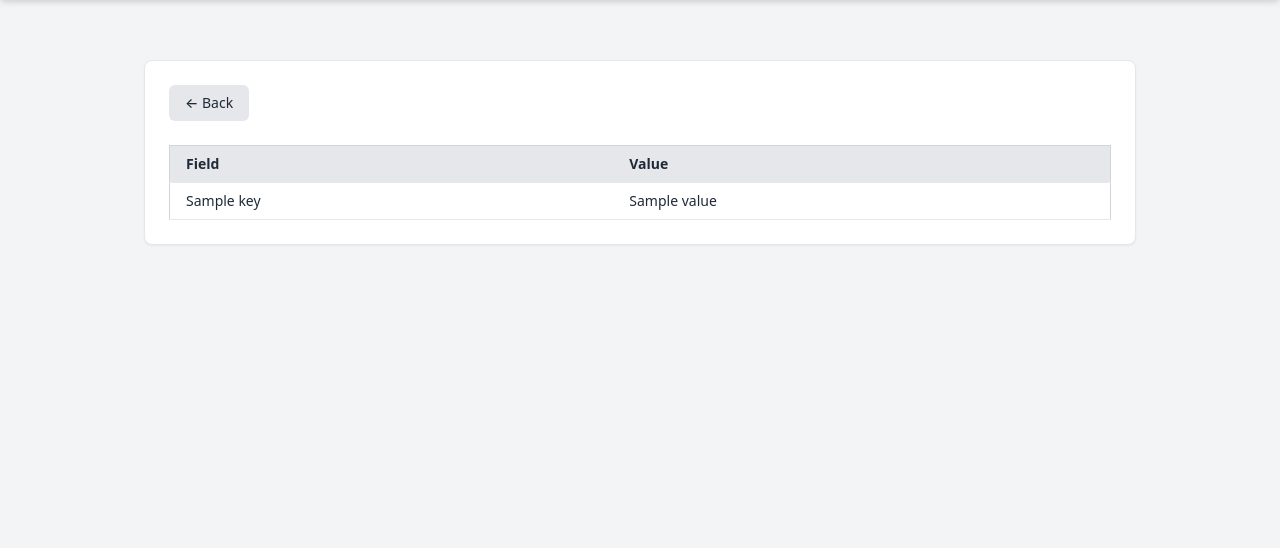
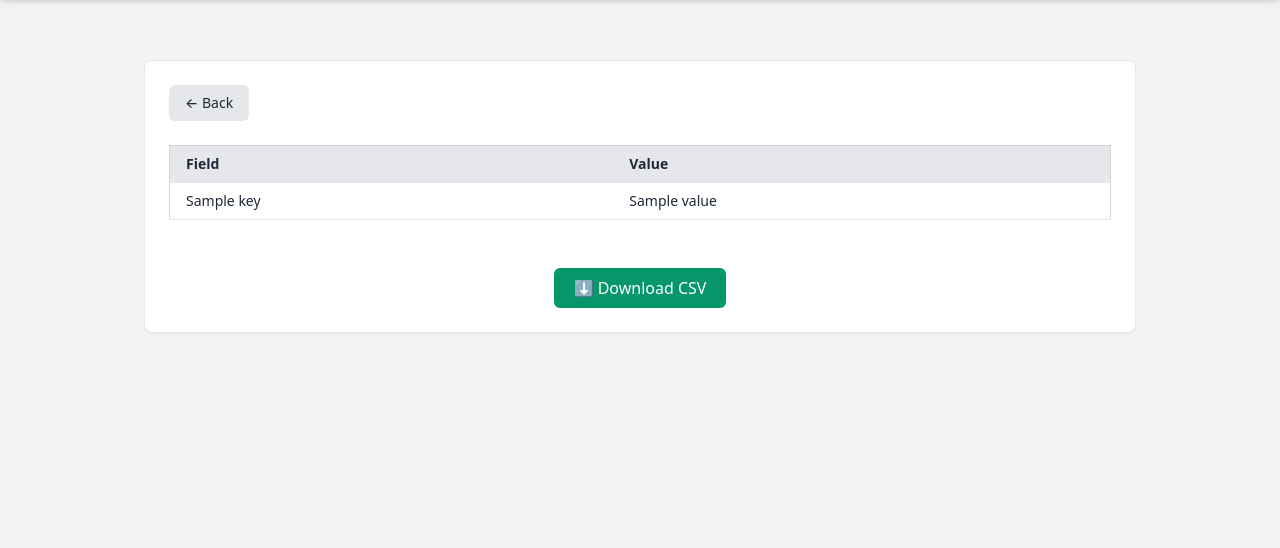
Before and after one commit to AbhinavT01/Advance_ocr_system, a Flask app: template templates/result.html in a window 1280 px wide. Shown: the part 52-600 px from the top of the page. Run offline with Flask 3, Linux system fonts and the light colour scheme; the template is opened without the code that fills it: most values are stand-ins (such as "Sample title", 1, 10 or a date in 2020); parts of the project's set-up code (start-up, migrations or seed data) failed here and were passed over; some libraries are stand-ins or nearby versions.

Commit message:
Update result.html

```diff
--- a/templates/result.html
+++ b/templates/result.html
@@ -20,7 +20,6 @@
   <!-- Navbar -->
   <nav class="bg-white dark:bg-gray-800 shadow-md fixed top-0 left-0 w-full z-50 transition-colors duration-300">
     <div class="max-w-6xl mx-auto px-4 py-3 flex justify-between items-center">
-      <!-- Left: Toggle + Links -->
       <div class="flex items-center">
         <button id="navToggle" class="sm:hidden text-gray-600 dark:text-gray-300 mr-4 focus:outline-none">
           <svg class="w-6 h-6" fill="none" stroke="currentColor" stroke-width="2"
@@ -35,7 +34,6 @@
           <a href="/bank" class="hover:text-black dark:hover:text-white transition">Bank Card</a>
         </div>
       </div>
-      <!-- Right: Clock + Theme -->
       <div class="flex items-center gap-4">
         <button id="darkToggle" class="text-sm px-3 py-1 rounded bg-gray-200 dark:bg-gray-700 text-gray-800 dark:text-white transition">
           🌙 Dark
@@ -43,7 +41,6 @@
         <div id="currentTime" class="text-sm bg-green-500 text-white px-3 py-1 rounded shadow"></div>
       </div>
     </div>
-    <!-- Mobile Menu -->
     <div id="mobileMenu" class="sm:hidden hidden px-4 pb-3 space-y-2 text-gray-700 dark:text-gray-300">
       <a href="/" class="block hover:text-black dark:hover:text-white">ID Scanner</a>
       <a href="/doc" class="block hover:text-black dark:hover:text-white">Doc Scanner</a>
@@ -88,7 +85,7 @@
           <tbody>
             {% for key, value in result.items() %}
             {% if value %}
-            <tr class="bg-white dark:bg-gray-800 hover:bg-gray-50 dark:hover:bg-gray-700 transition">
+            <tr class="bg-white dark:bg-gray-800 hover:bg-gray-50 dark:hover:bg-gray-700 transition" data-field="{{ key }}" data-value="{{ value }}">
               <td class="px-4 py-2 border-b border-gray-200 dark:border-gray-600">{{ key }}</td>
               <td class="px-4 py-2 border-b border-gray-200 dark:border-gray-600">{{ value }}</td>
             </tr>
@@ -97,6 +94,14 @@
           </tbody>
         </table>
       </div>
+
+      <!-- Download CSV Button at Bottom -->
+      <div class="text-center">
+        <button onclick="downloadCSV()" class="mt-6 bg-green-600 hover:bg-green-700 text-white font-medium px-5 py-2 rounded-md transition">
+          ⬇️ Download CSV
+        </button>
+      </div>
+
     </div>
   </main>
 
@@ -153,6 +158,30 @@
     if (localStorage.getItem('theme') === 'dark') {
       setDarkMode(true);
     }
+
+    // CSV Download
+    function downloadCSV() {
+      const rows = [['Field', 'Value']];
+      const tableRows = document.querySelectorAll('#resultContainer tbody tr');
+      tableRows.forEach(row => {
+        const field = row.getAttribute('data-field');
+        const value = row.getAttribute('data-value');
+        rows.push([field, value]);
+      });
+
+      const csvContent = rows.map(e =>
+        e.map(field => `"${String(field).replace(/"/g, '""')}"`).join(',')
+      ).join('\n');
+
+      const blob = new Blob([csvContent], { type: 'text/csv;charset=utf-8;' });
+      const url = URL.createObjectURL(blob);
+      const link = document.createElement('a');
+      link.setAttribute('href', url);
+      link.setAttribute('download', 'id_card_result.csv');
+      document.body.appendChild(link);
+      link.click();
+      document.body.removeChild(link);
+    }
   </script>
 </body>
 </html>
```
